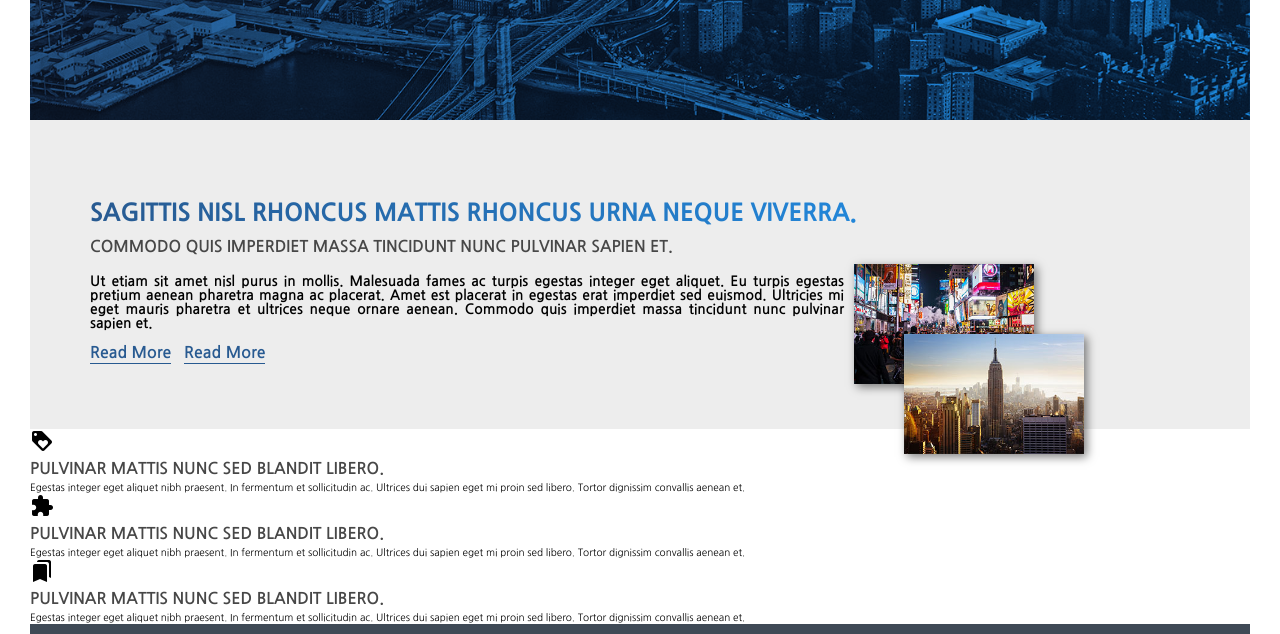
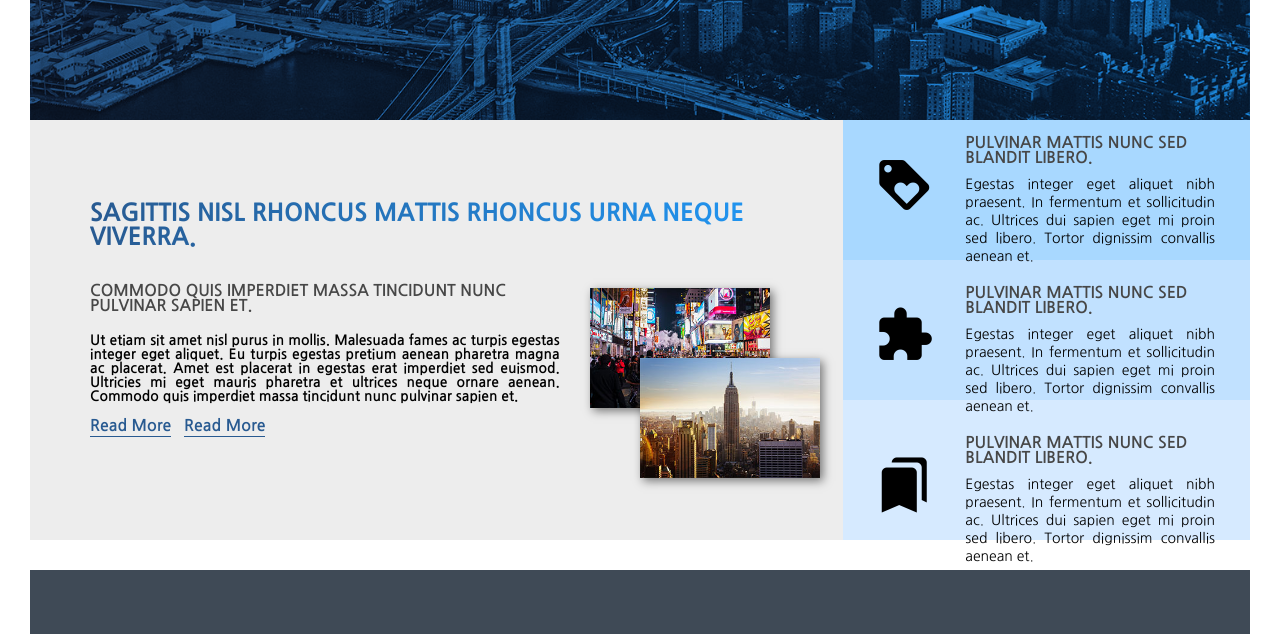
Before and after one commit to whoo3474/LoremSassProject, a plain HTML site: page index.html in a window 1280 px wide. Shown: the part 630-1264 px from the top of the page. Drawn offline with Linux system fonts and the light colour scheme.

Commit message:
etc section finished.& desktop page finised

```diff
--- a/index.html
+++ b/index.html
@@ -40,7 +40,7 @@
       </div>
     </section>
     <section id="section-etc">
-        <div id="etc-1">
+        <div id="etc-1" class="etc">
             <div class="etc-icon">
               <i class="material-icons">loyalty</i>
             </div>
@@ -54,7 +54,7 @@
             </div>
           </div>
 
-          <div id="etc-2">
+          <div id="etc-2" class="etc">
               <div class="etc-icon">
                 <i class="material-icons">extension</i>
               </div>
@@ -67,7 +67,7 @@
                 </p>
               </div>
             </div>
-            <div id="etc-3">
+            <div id="etc-3" class="etc">
                 <div class="etc-icon">
                   <i class="material-icons">bookmarks</i>
                 </div>
--- a/sass/abstracts/_variables.scss
+++ b/sass/abstracts/_variables.scss
@@ -3,6 +3,10 @@ $color-white:#fff;
 $color-primary:#285a91;
 $color-secondary:#1f9cfd;
 
+$color-blue-1:#a8d8ff;
+$color-blue-2:#c1e1ff;
+$color-blue-3:#d6eaff;
+
 $color-blue-dark:#3f4a56;
 
 $color-grey-light:#b9b9b9;
--- a/sass/layout/_main.scss
+++ b/sass/layout/_main.scss
@@ -1,11 +1,16 @@
 main{
+  @include clearfix();
   #section-about{
     background-color: #ededed;
     padding: 7rem 0 6.5rem 6rem;
+    min-height:42rem; //최소 높이가 42rem. 그이상으로 늘어날수있음.
+    width:66.66666%;
+    float:left;
 
     @include clearfix();
     &-words{
       width:65%;
+      padding: 2rem 2rem 0 0;
       float:left;
       p{
         padding:1.5rem 0;
@@ -50,6 +55,43 @@ main{
   }
 
   #section-etc{
+    width:33.33334%;
+    float:left;
+    [id^="etc-"] {
+      height: 14rem;
+    }
+    .etc{
+      &:nth-child(1){
+        background-color: $color-blue-1;
+      }
+      &:nth-child(2){
+        background-color: $color-blue-2;
+      }
+      &:nth-child(3){
+        background-color: $color-blue-3;
+      }
 
+      .etc-icon{
+        padding-top:3.5rem;
+        width:30%;
+        text-align:center;
+        float:left;
+        i{
+          font-size:6rem;
+        }
+      }
+      .etc-text{
+        padding-top:1rem;
+        width:70%;
+        float:left;
+
+        p{
+          margin:0.5rem 0;
+          padding-right:3.5rem;
+          text-align:justify;
+          font-size:1.4rem;
+        }
+      }
+    }
   }
 }
```
Also changed, not shown: css/index.css, 1 other file.
